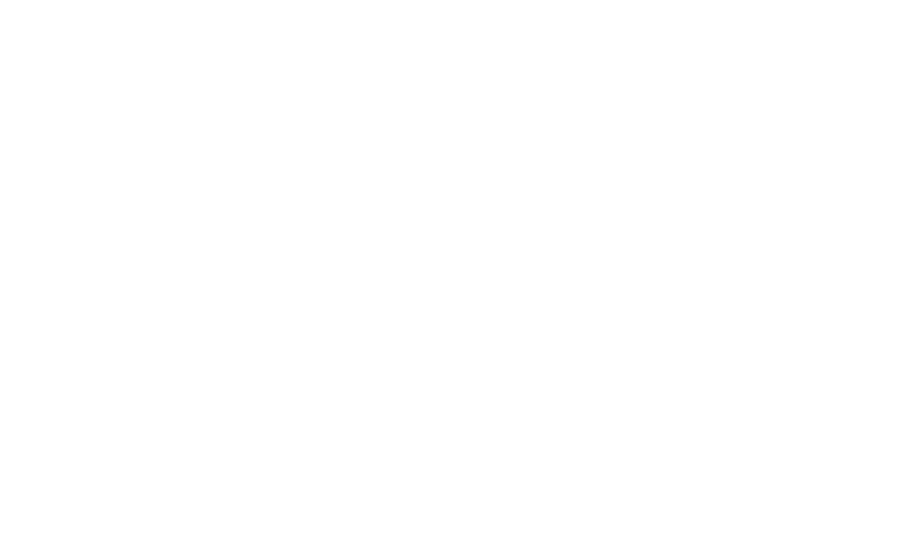
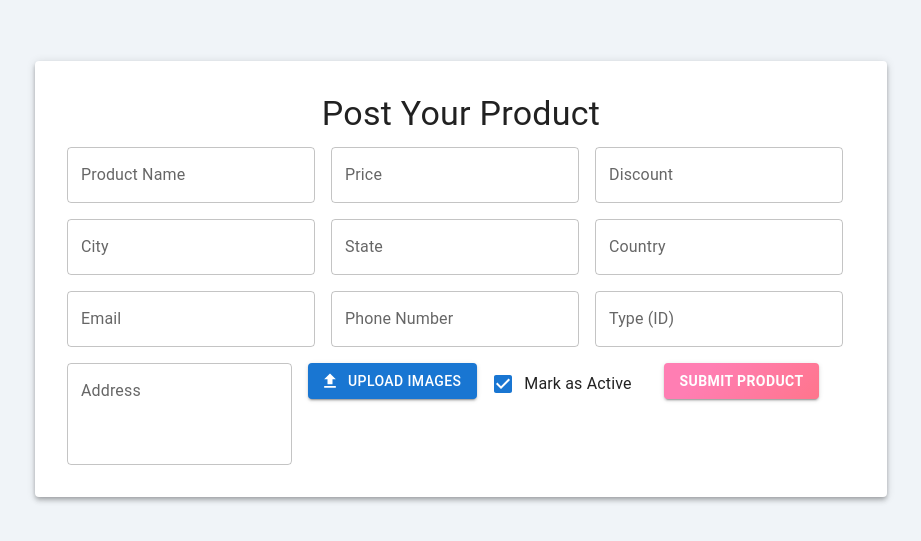
Before and after one commit to chsarfraz-23/shop-sphere-front-end, a React (Create React App) app: page /sale in a window 1280 px wide. Before the commit this address had no page. Shown: the part 169-710 px from the top of the page, without its empty margins (179-1100 px from the left). Built offline with nearby package versions, Linux system fonts and the light colour scheme.

Commit message:
Added the product sale page and updated some related packages

```diff
--- a/src/App.js
+++ b/src/App.js
@@ -3,6 +3,7 @@
 import LoginPage from "./components/HomePage/js_files/LoginPage";
 import SignUpPage from "./components/HomePage/js_files/SignUpPage";
 import Dashboard from "./components/HomePage/js_files/DashBoard";
+import SalePage from "./components/HomePage/js_files/Sale";
 
 const App = () => {
   return (
@@ -11,6 +12,7 @@
           <Route path="/" element={<SignUpPage />} />
         <Route path="/login" element={<LoginPage />} />
         <Route path="/dashboard" element={<Dashboard />} />
+         <Route path="/sale" element={<SalePage />} />
         <Route path="/order-now" element={<div>Order Now Page</div>} />
         <Route path="/cart" element={<div>Cart Page</div>} />
         <Route path="/select-product" element={<div>Select Your Product Page</div>} />
--- a/src/components/HomePage/js_files/DashBoard.js
+++ b/src/components/HomePage/js_files/DashBoard.js
@@ -27,6 +27,13 @@
             <Link to="/cart" style={{ textDecoration: 'none' }}>
               <Button variant="contained" fullWidth sx={{ padding: '15px', backgroundColor: '#2196f3' }}>
                 Check Your Cart
+              </Button>
+            </Link>
+          </Grid>
+          <Grid item xs={12} sm={4}>
+            <Link to="/sale" style={{ textDecoration: 'none' }}>
+              <Button variant="contained" fullWidth sx={{ padding: '15px', backgroundColor: '#2196f3' }}>
+                Sale Product
               </Button>
             </Link>
           </Grid>
--- a/src/components/HomePage/js_files/HomePageHeader.js
+++ b/src/components/HomePage/js_files/HomePageHeader.js
@@ -20,7 +20,7 @@
             letterSpacing: 2,
           }}
         >
-          Chachu Super Store !!!
+          ShopSphere
         </Typography>
       </Toolbar>
     </AppBar>
--- a/src/components/HomePage/js_files/LoginPage.js
+++ b/src/components/HomePage/js_files/LoginPage.js
@@ -49,7 +49,7 @@
     <Box className="home-page">
       <Container maxWidth="sm" className="login-container">
         <Typography variant="h4" component="h1" gutterBottom className="title">
-          Chachu Super Store !!!
+          ShopSphere
         </Typography>
         <Paper elevation={3} className="login-form">
           <Grid container spacing={3}>
--- /dev/null
+++ b/src/components/HomePage/js_files/Sale.js
@@ -0,0 +1,166 @@
+import React, { useState } from "react";
+import {
+  Box,
+  Container,
+  Paper,
+  Typography,
+  TextField,
+  Button,
+  Checkbox,
+  FormControlLabel,
+  Grid,
+} from "@mui/material";
+import { Upload } from "@mui/icons-material";
+import axios from "axios";
+
+const SalePage = () => {
+  const [formData, setFormData] = useState({
+    name: "",
+    price: "",
+    discount: "",
+    city: "",
+    state: "",
+    country: "",
+    address: "",
+    email: "",
+    phone_number: "",
+    is_active: true,
+    type: "",
+    images: [],
+  });
+
+  const handleChange = (e) => {
+    const { name, value, type, checked } = e.target;
+    setFormData({ ...formData, [name]: type === "checkbox" ? checked : value });
+  };
+
+  const handleFileChange = (e) => {
+    setFormData({ ...formData, images: Array.from(e.target.files) });
+  };
+
+  const handleSubmit = async (e) => {
+    e.preventDefault();
+    const data = new FormData();
+    Object.entries(formData).forEach(([key, value]) => {
+      if (key === "images") {
+        value.forEach((file) => data.append("images", file));
+      } else {
+        data.append(key, value);
+      }
+    });
+
+    try {
+      await axios.post("http://localhost:8000/api/products/", data, {
+        headers: { "Content-Type": "multipart/form-data" },
+      });
+      alert("Product submitted successfully!");
+    } catch (err) {
+      console.error(err);
+      alert("Failed to submit product.");
+    }
+  };
+
+  return (
+    <Box
+      sx={{
+        minHeight: "100vh",
+        backgroundColor: "#f0f4f8",
+        display: "flex",
+        justifyContent: "center",
+        alignItems: "center",
+        py: 6,
+      }}
+    >
+      <Container maxWidth="md">
+        <Paper elevation={4} sx={{ p: 4 }}>
+          <Typography variant="h4" align="center" gutterBottom>
+            Post Your Product
+          </Typography>
+          <form onSubmit={handleSubmit}>
+            <Grid container spacing={2}>
+              {[
+                { label: "Product Name", name: "name", type: "text" },
+                { label: "Price", name: "price", type: "text" },
+                { label: "Discount", name: "discount", type: "text" },
+                { label: "City", name: "city", type: "text" },
+                { label: "State", name: "state", type: "text" },
+                { label: "Country", name: "country", type: "text" },
+                { label: "Email", name: "email", type: "email" },
+                { label: "Phone Number", name: "phone_number", type: "text" },
+                { label: "Type (ID)", name: "type", type: "text" },
+              ].map(({ label, name, type }) => (
+                <Grid item xs={12} sm={6} key={name}>
+                  <TextField
+                    fullWidth
+                    label={label}
+                    name={name}
+                    type={type}
+                    value={formData[name]}
+                    onChange={handleChange}
+                  />
+                </Grid>
+              ))}
+
+              <Grid item xs={12}>
+                <TextField
+                  label="Address"
+                  name="address"
+                  multiline
+                  rows={3}
+                  fullWidth
+                  value={formData.address}
+                  onChange={handleChange}
+                />
+              </Grid>
+
+              <Grid item xs={12}>
+                <Button
+                  variant="contained"
+                  component="label"
+                  fullWidth
+                  startIcon={<Upload />}
+                  sx={{ bgcolor: "#1976d2" }}
+                >
+                  Upload Images
+                  <input
+                    type="file"
+                    hidden
+                    multiple
+                    accept="image/*"
+                    onChange={handleFileChange}
+                  />
+                </Button>
+              </Grid>
+
+              <Grid item xs={12}>
+                <FormControlLabel
+                  control={
+                    <Checkbox
+                      name="is_active"
+                      checked={formData.is_active}
+                      onChange={handleChange}
+                    />
+                  }
+                  label="Mark as Active"
+                />
+              </Grid>
+
+              <Grid item xs={12}>
+                <Button
+                  type="submit"
+                  variant="contained"
+                  color="primary"
+                  fullWidth
+                >
+                  Submit Product
+                </Button>
+              </Grid>
+            </Grid>
+          </form>
+        </Paper>
+      </Container>
+    </Box>
+  );
+};
+
+export default SalePage;
```
Also changed, not shown: package.json (+8 -2 lines), 1 other file (tests, documents, lock files or other folders).
